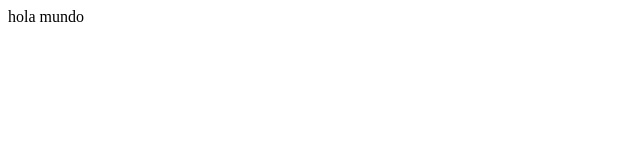
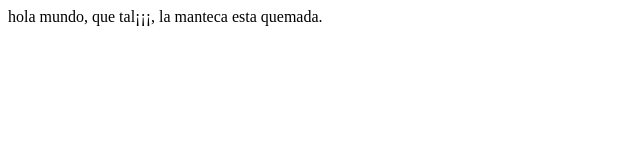
Before and after one commit to lescobargo/ProyectoCesde, a plain HTML site: page index.html in a window 1280 px wide. Shown: the whole page, without its empty margins (0-640 px from the left). Drawn offline with Linux system fonts and the light colour scheme.

Commit message:
mi segundo commit

```diff
--- a/index.html
+++ b/index.html
@@ -7,6 +7,6 @@
     <title>Document</title>
 </head>
 <body>
-    hola mundo
+    hola mundo, que tal¡¡¡, la manteca esta quemada.
 </body>
 </html>
```
